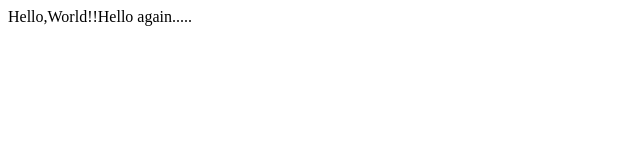
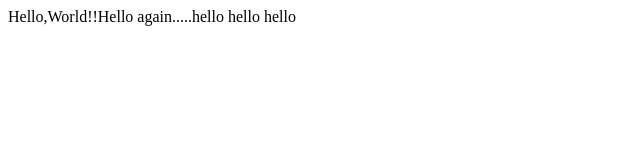
Before and after one commit to chavirajput17/first, a plain HTML site: page hello.html in a window 1280 px wide. Shown: the whole page, without its empty margins (0-640 px from the left). Drawn offline with Linux system fonts and the light colour scheme.

Commit message:
Update hello.html

```diff
--- a/hello.html
+++ b/hello.html
@@ -4,6 +4,6 @@
 <title>My webpage!!</title>
 </head>
 <body>
-Hello,World!!Hello again.....
+Hello,World!!Hello again.....hello hello hello
 </body>
 </html>
```
